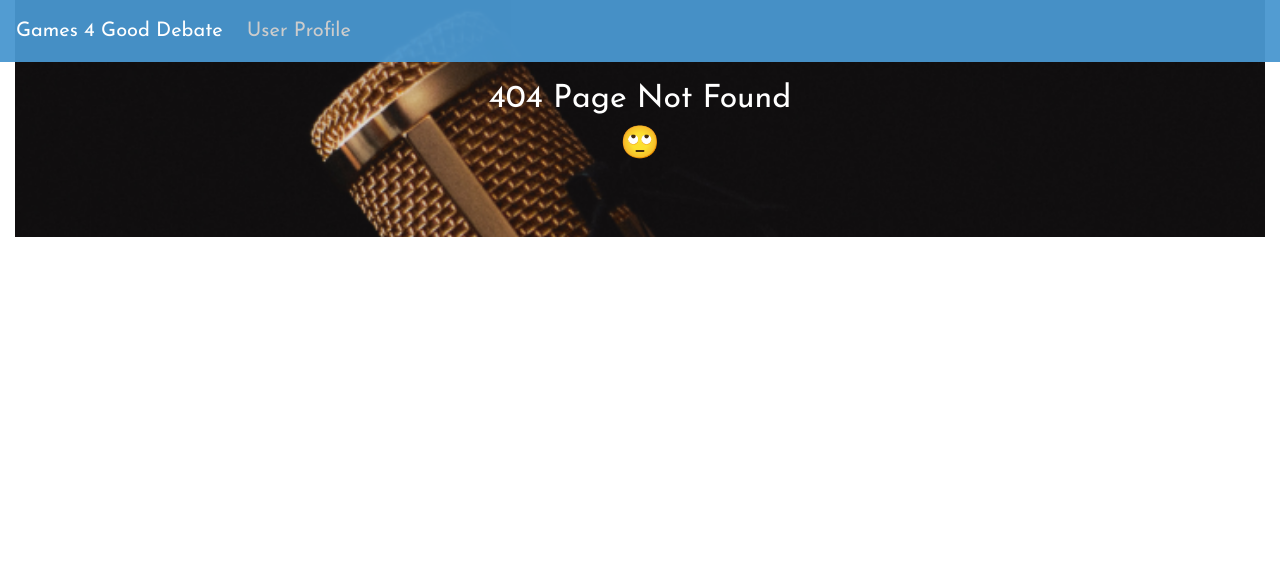
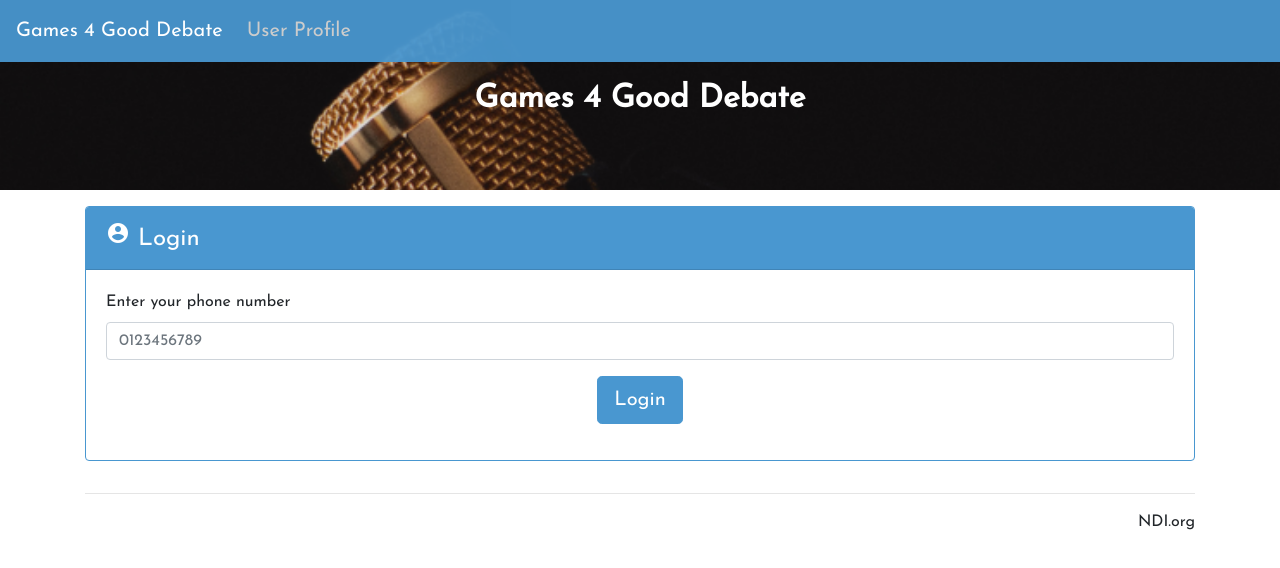
Before and after one commit to nditech/demgames, a React (Create React App) app: page / in a window 1280 px wide. Before the commit this address had no page. Shown: the top 568 px of the page. Built offline with nearby package versions, Linux system fonts and the light colour scheme.

Commit message:
edit app.js

```diff
--- a/src/App.js
+++ b/src/App.js
@@ -13,10 +13,10 @@ const App = () =>
         <div>
         <NavBar />
         <Switch>
-            <Route exact path="/#" component={Home} />
-            <Route exact path="#/saved" component={Saved} />
-            <Route exact path="#/topic" component={Topic} />
-            <Route exact path="#/result" component={Result} />
+            <Route exact path="/" component={Home} />
+            <Route path="/saved" component={Saved} />
+            <Route path="/topic" component={Topic} />
+            <Route path="/result" component={Result} />
             <Route component={NoMatch} />
         </Switch>
         </div>
```
